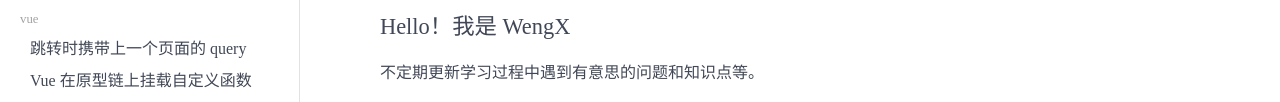
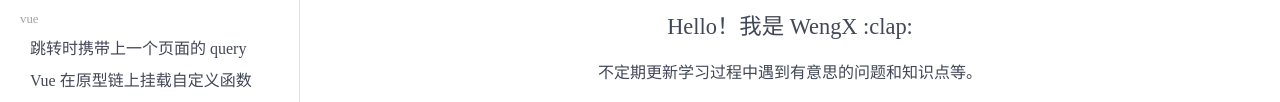
Before and after one commit to iwengx/iwengx.github.io, a Gatsby site: page /home/ in a window 1280 px wide. Shown: the part 282-384 px from the top of the page. Built offline with nearby package versions, Linux system fonts and the light colour scheme; Gatsby itself is replaced by a stand-in of ours.

Commit message:
docs: add clap emoji

```diff
--- a/content/home.md
+++ b/content/home.md
@@ -5,9 +5,11 @@ type: ''
 date: ''
 ---
 
+<div align="center">
+
 ![avatar](https://avatars.githubusercontent.com/u/70306901?s=400&u=a9aadb34a325dbc8f2e03241ac1f07b7d587d6b8&v=4)
 
-### Hello！我是 WengX
+### Hello！我是 WengX :clap:
 
 不定期更新学习过程中遇到有意思的问题和知识点等。
 
@@ -18,3 +20,5 @@ date: ''
 #### 我的公开作品：
 
 [我的世界小肝助手](http://wengx.cn)
+
+</div>
```
Also changed, not shown: README.md.
